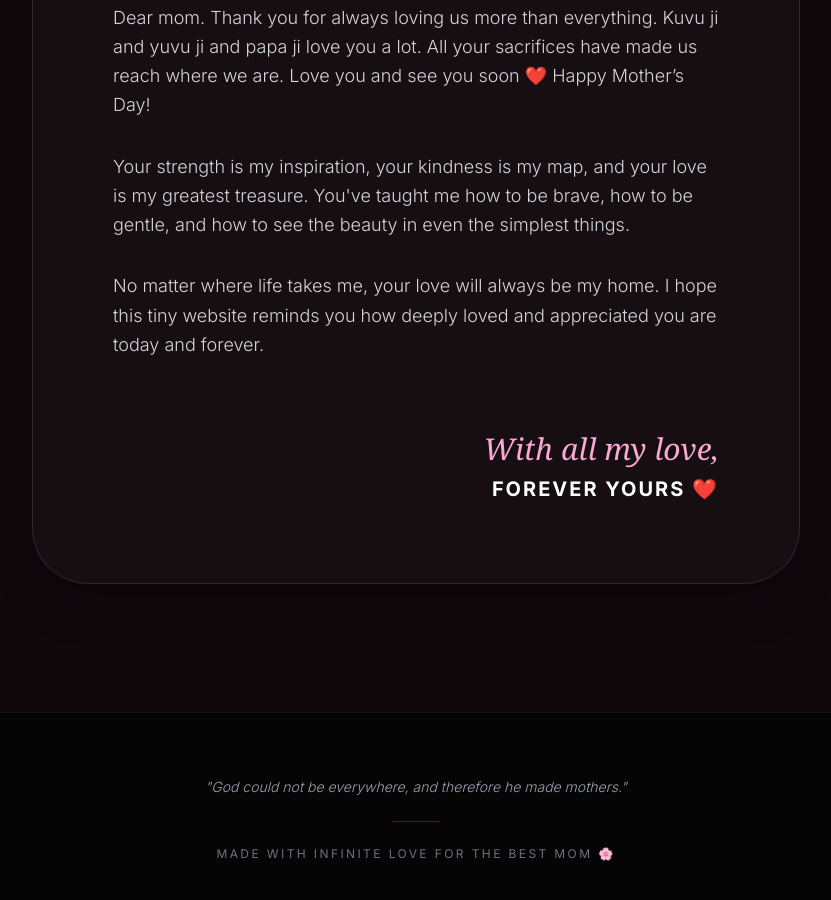
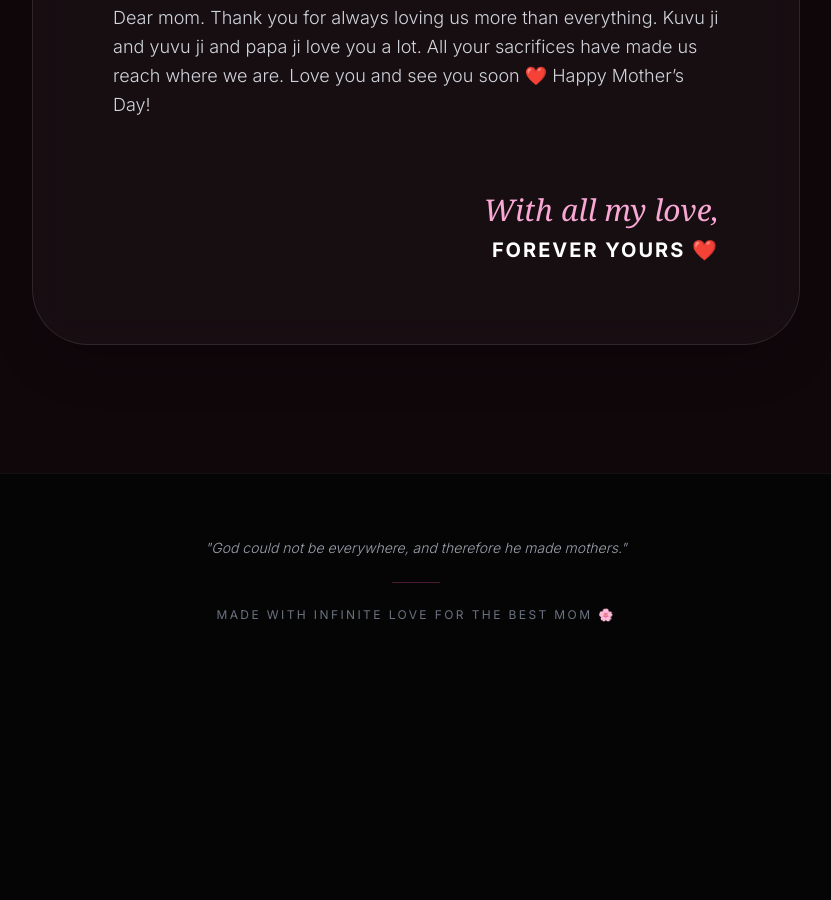
Before and after one commit to Gunshiikkaa/mumma, a plain HTML site: page index.html in a window 1280 px wide. Shown: the part 3634-4534 px from the top of the page, without its empty margins (224-1055 px from the left). After the commit the page ends 4321 px from the top, so only its background shows below. Drawn offline with nearby package versions, Linux system fonts and the light colour scheme; a web font is replaced by a local one.

Commit message:
Delete paragraphs from Mother's Day message
Removed several paragraphs expressing gratitude and love.

```diff
--- a/index.html
+++ b/index.html
@@ -247,12 +247,8 @@
 
 Thank you for always loving us more than everything. Kuvu ji and yuvu ji and papa ji love you a lot. All your sacrifices have made us reach where we are. Love you and see you soon ❤️ Happy Mother’s Day!
                     </p>
-                    <p>
-                        Your strength is my inspiration, your kindness is my map, and your love is my greatest treasure. You've taught me how to be brave, how to be gentle, and how to see the beauty in even the simplest things.
-                    </p>
-                    <p>
-                        No matter where life takes me, your love will always be my home. I hope this tiny website reminds you how deeply loved and appreciated you are today and forever.
-                    </p>
+
+
                     <div class="pt-10 text-center md:text-right">
                         <p class="text-pink-300 font-serif text-3xl italic">With all my love,</p>
                         <p class="text-xl font-bold mt-2 text-white uppercase tracking-widest">Forever Yours ❤️</p>
```
